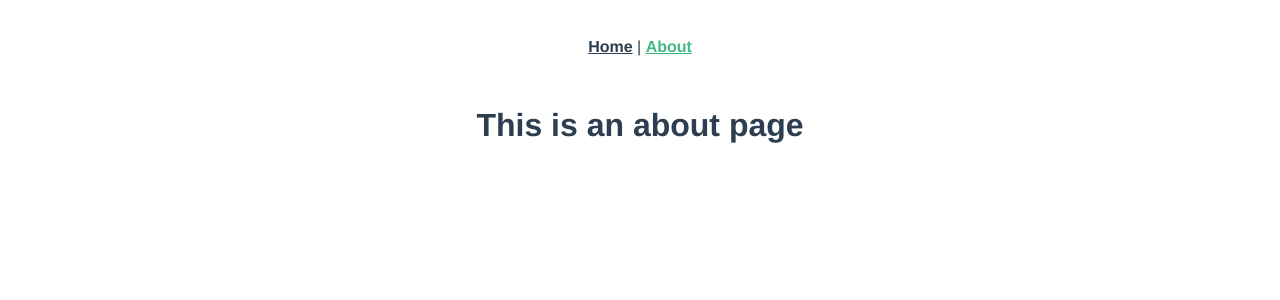
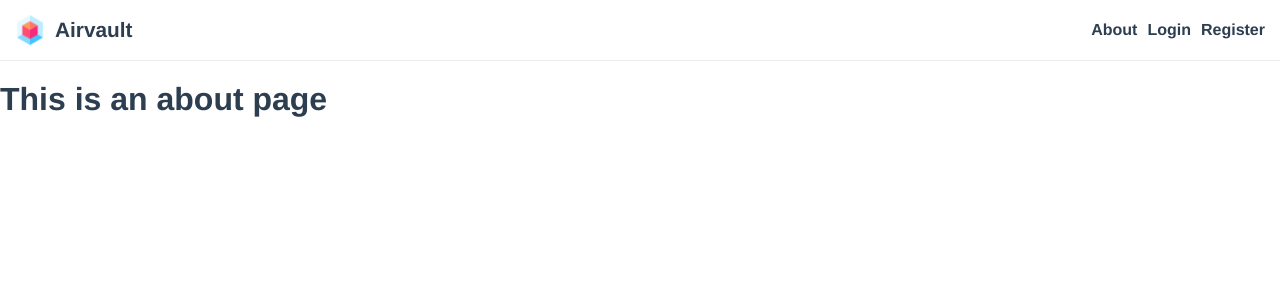
Before and after one commit to airvault-org/airvault, a Vue app in the folder webapp/: page /about in a window 1280 px wide. Shown: the top 300 px of the page. Built offline with nearby package versions, Linux system fonts and the light colour scheme.

Commit message:
Setup routing with Vue Router

```diff
--- a/webapp/src/App.vue
+++ b/webapp/src/App.vue
@@ -1,32 +1,87 @@
 <template>
   <div id="app">
-    <div id="nav">
-      <router-link to="/">Home</router-link> |
-      <router-link to="/about">About</router-link>
-    </div>
-    <router-view/>
+    <nav id="nav">
+      <div class="brand">
+        <router-link to="/" class="brand__link">
+          <img class="brand__logo" src="./assets/logo.png">
+          <span class="brand__name">Airvault</span>
+        </router-link>
+      </div>
+      <div class="links">
+        <router-link to="/about" class="link">About</router-link>
+        <router-link to="/login" class="link">Login</router-link>
+        <router-link to="/register" class="link">Register</router-link>
+      </div>
+    </nav>
+    <main id="page">
+      <router-view/>
+    </main>
   </div>
 </template>
 
 <style>
+
+@import './assets/global.css';
+
 #app {
   font-family: Avenir, Helvetica, Arial, sans-serif;
   -webkit-font-smoothing: antialiased;
   -moz-osx-font-smoothing: grayscale;
-  text-align: center;
-  color: #2c3e50;
 }
 
 #nav {
-  padding: 30px;
+  padding: 15px;
+  background-color: #ffffff!important;
+  position: fixed;
+  top: 0;
+  right: 0;
+  left: 0;
+  display: flex;
+  align-items: center;
+  justify-content: space-between;
+  box-sizing: border-box;
+  border-bottom: 1px solid #eaecef;
 }
 
 #nav a {
   font-weight: bold;
-  color: #2c3e50;
+  color: inherit!important;
+  display: flex;
+  align-items: center;
+  text-decoration: none;
+}
+
+#nav a:hover {
+  text-decoration: underline;
 }
 
 #nav a.router-link-exact-active {
-  color: #42b983;
 }
+
+.brand {
+  font-weight: 500;
+}
+
+.brand__link {
+
+}
+
+.brand__logo {
+  width: 30px;
+  margin-right: 10px;
+}
+
+.brand__name {
+  font-size: 1.3rem;
+}
+
+.links {
+  display: flex;
+}
+
+.link {
+  display: inline-block;
+  margin-left: 10px;
+}
+
 </style>
--- /dev/null
+++ b/webapp/src/assets/global.css
@@ -0,0 +1,12 @@
+html, body {
+    margin: 0;
+    padding: 0;
+    color: #2c3e50;
+}
+
+body {
+}
+
+#page {
+    padding-top: 60px;
+}
--- a/webapp/src/components/HelloWorld.vue
+++ /dev/null
@@ -1,58 +0,0 @@
-<template>
-  <div class="hello">
-    <h1>{{ msg }}</h1>
-    <p>
-      For a guide and recipes on how to configure / customize this project,<br>
-      check out the
-      <a href="https://cli.vuejs.org" target="_blank" rel="noopener">vue-cli documentation</a>.
-    </p>
-    <h3>Installed CLI Plugins</h3>
-    <ul>
-      <li><a href="https://github.com/vuejs/vue-cli/tree/dev/packages/%40vue/cli-plugin-babel" target="_blank" rel="noopener">babel</a></li>
-      <li><a href="https://github.com/vuejs/vue-cli/tree/dev/packages/%40vue/cli-plugin-eslint" target="_blank" rel="noopener">eslint</a></li>
-    </ul>
-    <h3>Essential Links</h3>
-    <ul>
-      <li><a href="https://vuejs.org" target="_blank" rel="noopener">Core Docs</a></li>
-      <li><a href="https://forum.vuejs.org" target="_blank" rel="noopener">Forum</a></li>
-      <li><a href="https://chat.vuejs.org" target="_blank" rel="noopener">Community Chat</a></li>
-      <li><a href="https://twitter.com/vuejs" target="_blank" rel="noopener">Twitter</a></li>
-      <li><a href="https://news.vuejs.org" target="_blank" rel="noopener">News</a></li>
-    </ul>
-    <h3>Ecosystem</h3>
-    <ul>
-      <li><a href="https://router.vuejs.org" target="_blank" rel="noopener">vue-router</a></li>
-      <li><a href="https://vuex.vuejs.org" target="_blank" rel="noopener">vuex</a></li>
-      <li><a href="https://github.com/vuejs/vue-devtools#vue-devtools" target="_blank" rel="noopener">vue-devtools</a></li>
-      <li><a href="https://vue-loader.vuejs.org" target="_blank" rel="noopener">vue-loader</a></li>
-      <li><a href="https://github.com/vuejs/awesome-vue" target="_blank" rel="noopener">awesome-vue</a></li>
-    </ul>
-  </div>
-</template>
-
-<script>
-export default {
-  name: 'HelloWorld',
-  props: {
-    msg: String
-  }
-}
-</script>
-
-<!-- Add "scoped" attribute to limit CSS to this component only -->
-<style scoped>
-h3 {
-  margin: 40px 0 0;
-}
-ul {
-  list-style-type: none;
-  padding: 0;
-}
-li {
-  display: inline-block;
-  margin: 0 10px;
-}
-a {
-  color: #42b983;
-}
-</style>
--- a/webapp/src/router/index.js
+++ b/webapp/src/router/index.js
@@ -17,6 +17,16 @@ const routes = [
     // this generates a separate chunk (about.[hash].js) for this route
     // which is lazy-loaded when the route is visited.
     component: () => import(/* webpackChunkName: "about" */ '../views/About.vue')
+  },
+  {
+    path: '/login',
+    name: 'Login',
+    component: () => import(/* webpackChunkName: "about" */ '../views/Login.vue')
+  },
+  {
+    path: '/register',
+    name: 'Register',
+    component: () => import(/* webpackChunkName: "about" */ '../views/Register.vue')
   }
 ]
 
--- a/webapp/src/views/Home.vue
+++ b/webapp/src/views/Home.vue
@@ -1,18 +1,15 @@
 <template>
   <div class="home">
-    <img alt="Vue logo" src="../assets/logo.png">
-    <HelloWorld msg="Welcome to Your Vue.js App"/>
   </div>
 </template>
 
 <script>
 // @ is an alias to /src
-import HelloWorld from '@/components/HelloWorld.vue'
+//import HelloWorld from '@/components/HelloWorld.vue'
 
 export default {
   name: 'Home',
   components: {
-    HelloWorld
   }
 }
 </script>
--- /dev/null
+++ b/webapp/src/views/Login.vue
@@ -0,0 +1,5 @@
+<template>
+  <div class="login">
+    <h1>This is the login page</h1>
+  </div>
+</template>
--- /dev/null
+++ b/webapp/src/views/Register.vue
@@ -0,0 +1,5 @@
+<template>
+  <div class="register">
+    <h1>This is the registration page</h1>
+  </div>
+</template>
```
Also changed, not shown: webapp/src/assets/logo.png.
